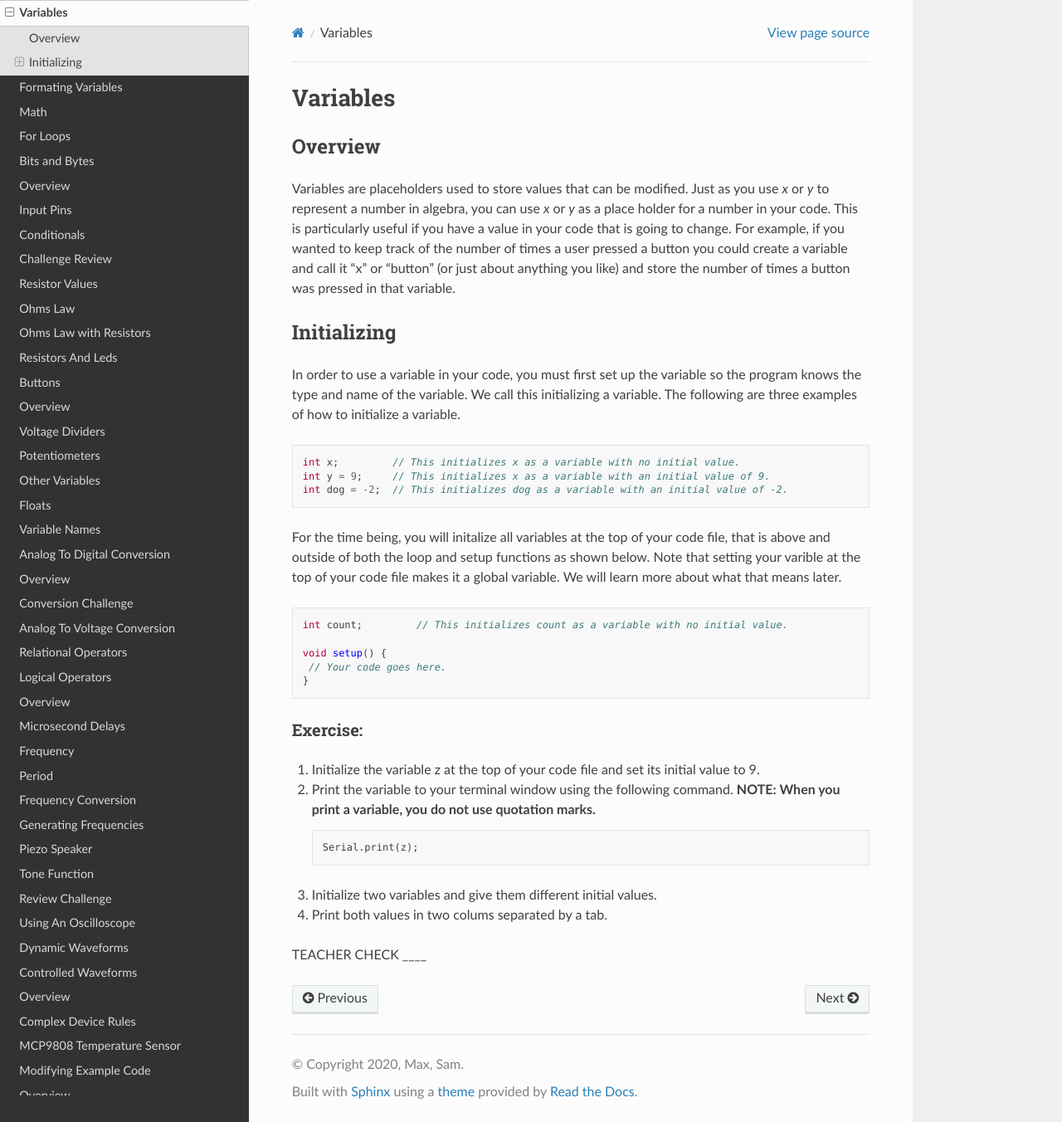
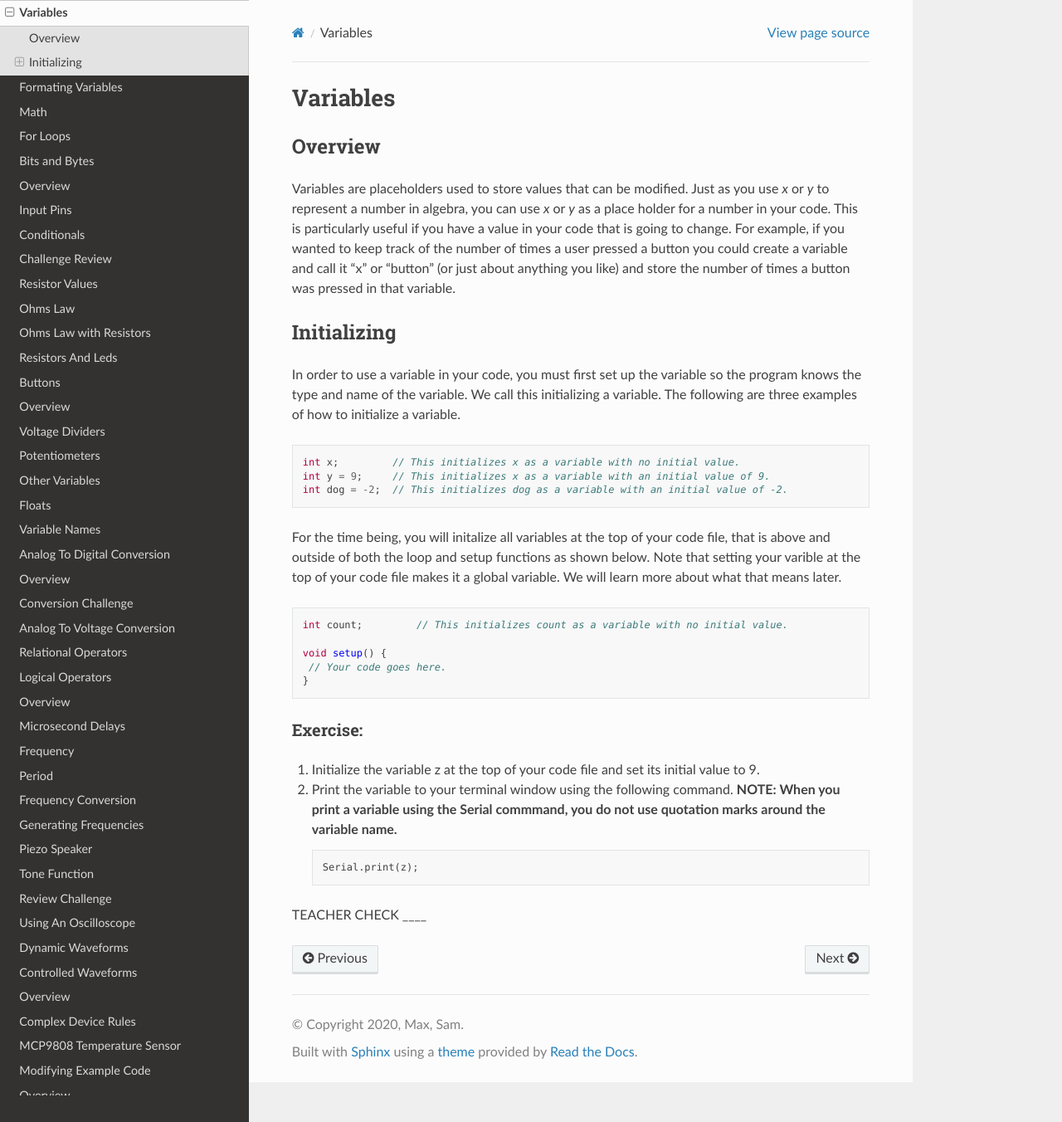
Before and after one commit to maxtkc/mvths-wiki, a Sphinx documentation site: the page built from docs/015-variables.rst, in a window 1280 px wide and 1352 px high. Shown: the whole window at 83% size. Built offline with Sphinx 7.4.7 and the Read the Docs theme 2.0.0, drawn with Linux system fonts in a browser that asks for light colours; pages that are not in the unit, such as notebooks, are missing from menus.

Commit message:
Update 015-variables.rst

```diff
--- a/docs/015-variables.rst
+++ b/docs/015-variables.rst
@@ -32,14 +32,10 @@ Exercise:
 
 #. Initialize the variable z at the top of your code file and set its initial value to 9.
 
-#. Print the variable to your terminal window using the following command. **NOTE: When you print a variable, you do not use quotation marks.**
+#. Print the variable to your terminal window using the following command. **NOTE: When you print a variable using the Serial commmand, you do not use quotation marks around the variable name.**
 
    .. code-block:: c
 
       Serial.print(z);
 
-#. Initialize two variables and give them different initial values.
-
-#. Print both values in two colums separated by a tab.
-
 TEACHER CHECK ____
```
